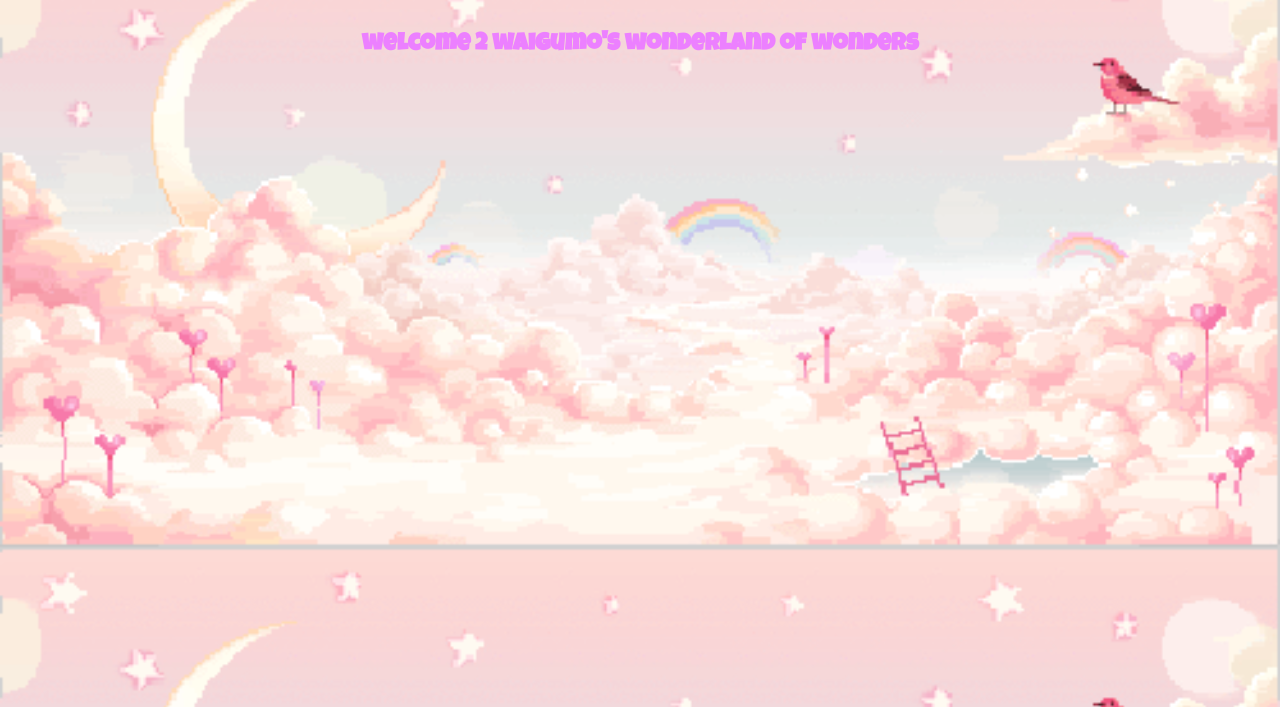
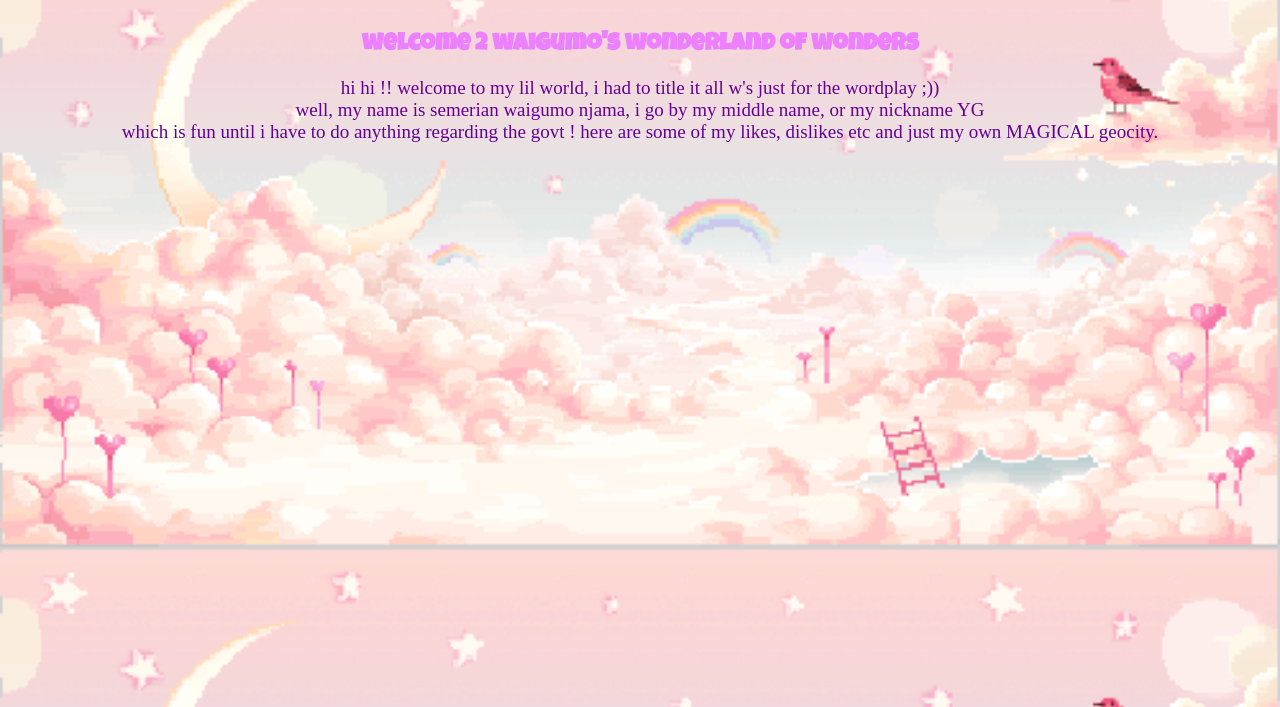
Before and after one commit to swnjama/Digital-Folklore---Waigumo, a plain HTML site: page index.html in a window 1280 px wide. Shown: the part 93-800 px from the top of the page. Drawn offline with Linux system fonts and the light colour scheme.

Commit message:
intro done

```diff
--- a/index.html
+++ b/index.html
@@ -25,6 +25,12 @@
             background-image: url('pink.gif'); /* Assuming the image is in the same directory as your HTML file */
             background-size: cover;
         }
+    		p {
+     				text-align: justify;
+      			text-align: center;
+          	font-size: 19px;
+          	color: hsl(281, 100%, 29%)
+      	}
     </style>
 <h1>
   semerian (y[wai]g)
@@ -33,5 +39,18 @@
   welcome 2 waigumo's wonderland of wonders
 </h2>
 <body>
+  <p>
+  	hi hi !! welcome to my lil world, i had to title
+		it all w's just for the wordplay ;))
+    <br>
+    well, my name is semerian waigumo njama, i go by my middle name, or my nickname YG
+    <br>
+    which is fun until i have to do anything regarding the govt !
+    here are some of my likes, dislikes etc and just my own MAGICAL geocity.
+  </p>
+
+</body>
+<body>
+
 </body>
 </html>
```
